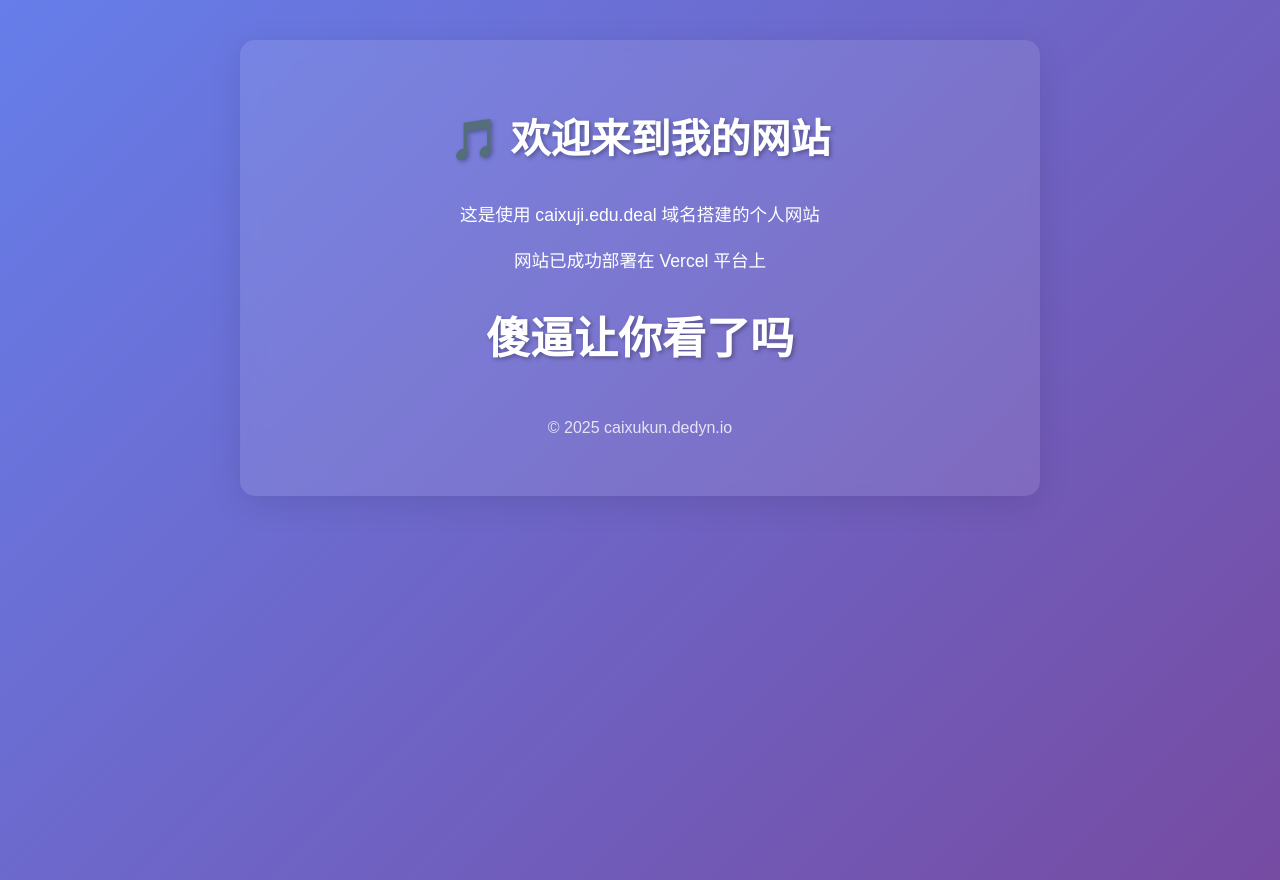
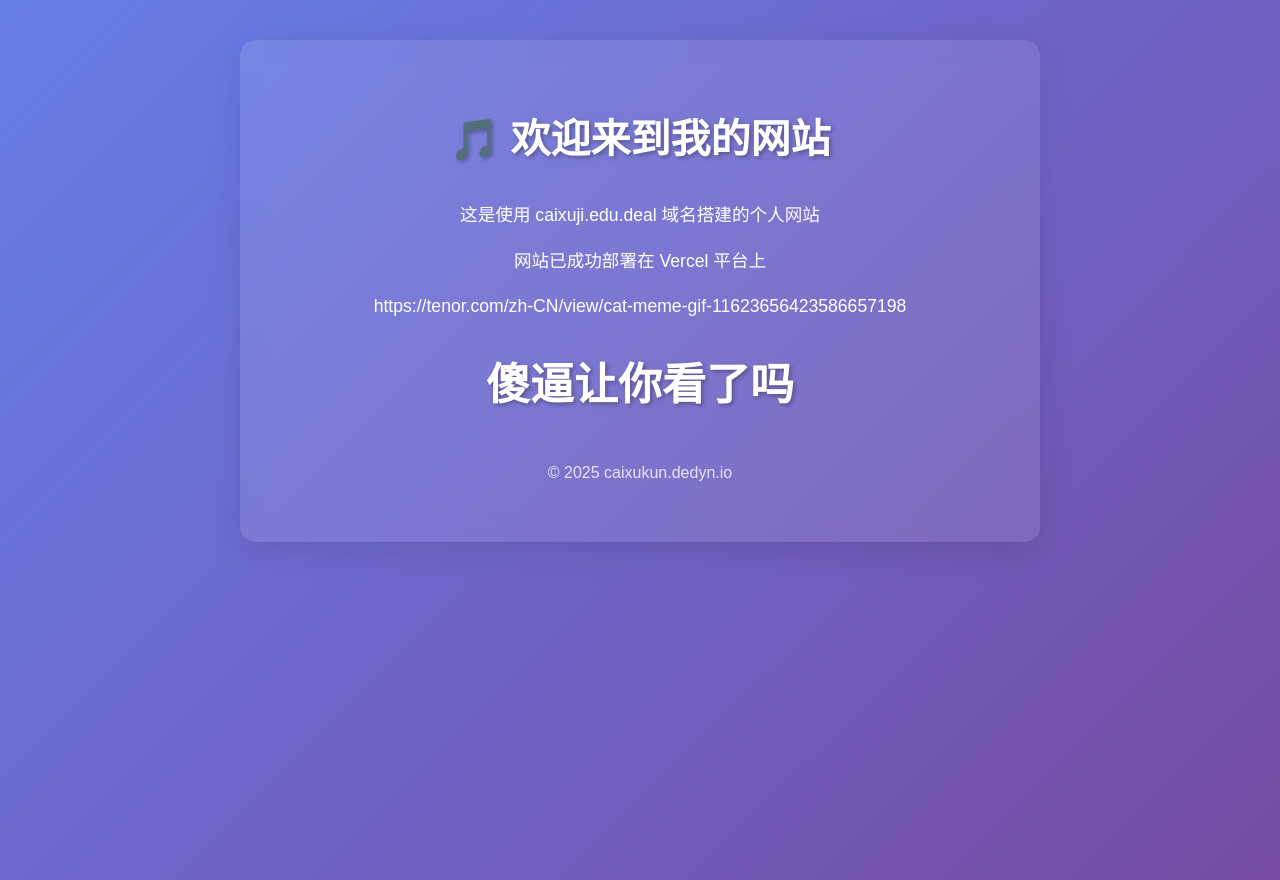
Before and after one commit to zilv123/AI-test, a plain HTML site: page index.html in a window 1280 px wide. Drawn offline with Linux system fonts and the light colour scheme.

Commit message:
Update index.html

```diff
--- a/index.html
+++ b/index.html
@@ -45,6 +45,7 @@
         <div class="content">
             <p>这是使用 caixuji.edu.deal 域名搭建的个人网站</p>
             <p>网站已成功部署在 Vercel 平台上</p>
+            <img>https://tenor.com/zh-CN/view/cat-meme-gif-11623656423586657198</>
             <h1>傻逼让你看了吗</h1>
         </div>
         <div class="footer">
```
